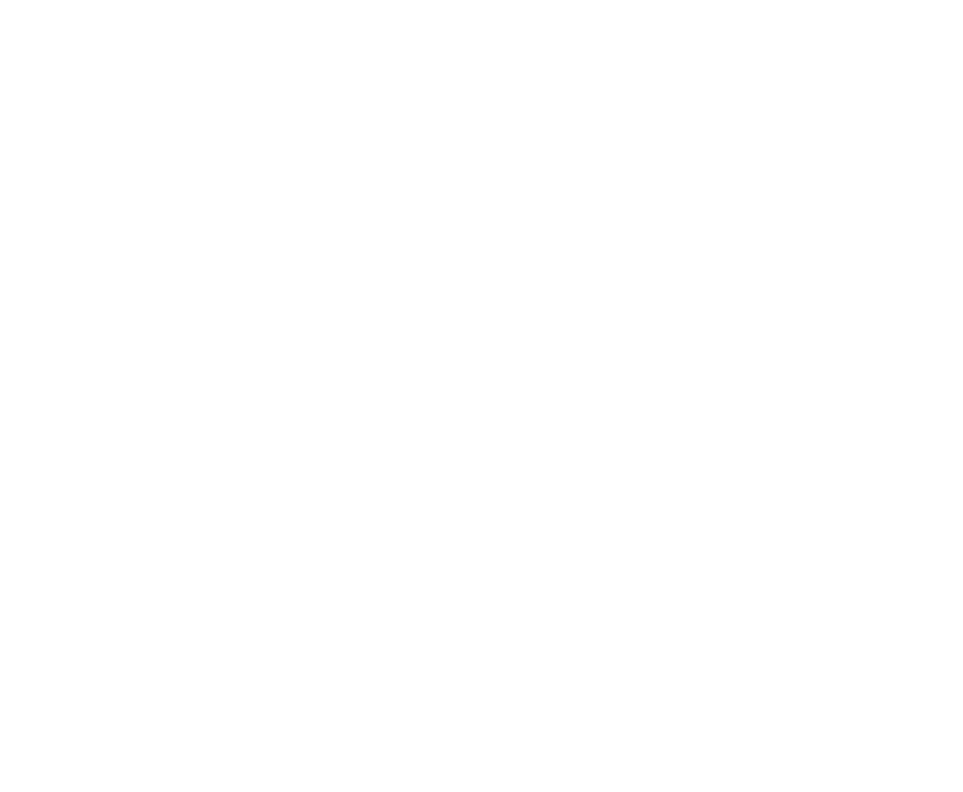
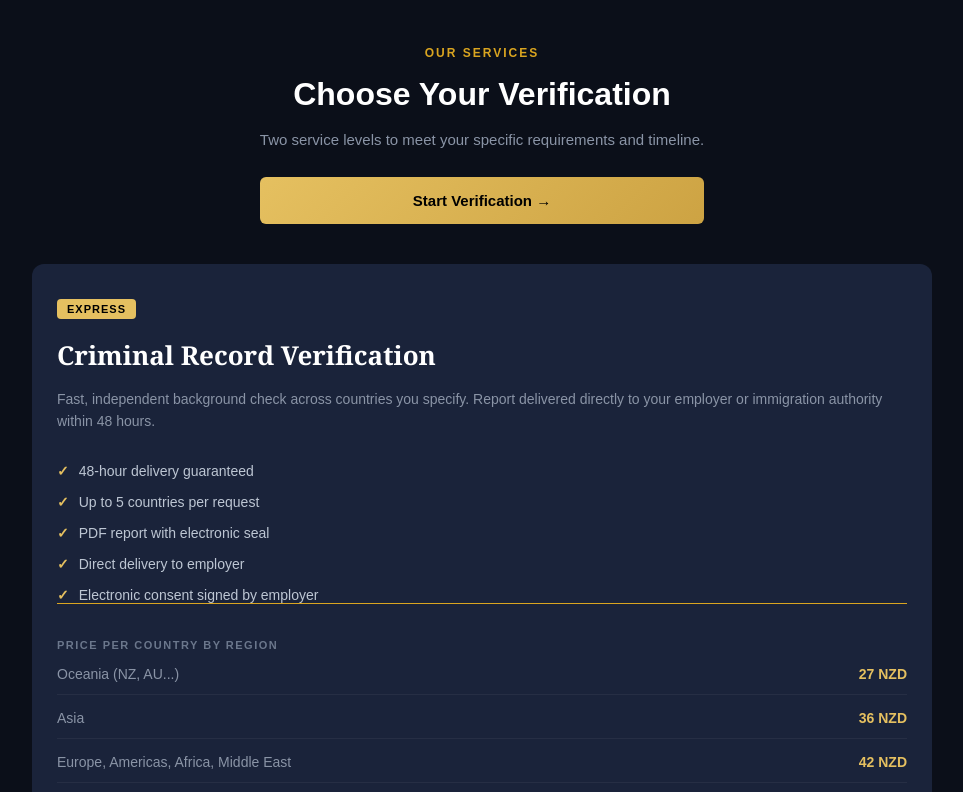
Before and after one commit to hafsaamir-prog/criminal-record-verification-app-, a React (Vite) app: page / in a window 1280 px wide. Shown: the part 988-1780 px from the top of the page, without its empty margins (158-1121 px from the left). Before the commit the page ends 986 px from the top, so only its background shows below. Built offline with nearby package versions, Linux system fonts and the light colour scheme.

Commit message:
Add a service section/card

```diff
--- a/src/App.css
+++ b/src/App.css
@@ -4,8 +4,9 @@
   min-height: 100vh;
   color:white;
   font-family:Arial,sans-serif;
-  padding:20px;
+  padding:20px 0;
   box-sizing: border-box;
+  margin:0;
 }
 
 .navbar {
@@ -118,8 +119,9 @@
     padding: 20px 40px;
     margin:0;
     gap:20px;
-    background-color: rgba(31, 30, 30, 0.8);
-    z-index:11
+    background-color: transparent;
+    z-index:11;
+    box-sizing: border-box;
   }
   .nav-links.active {
     display:flex;
@@ -263,3 +265,157 @@
     font-size:32px;
   }
 }
+.ser-container {
+  background-color: #0b0f19;
+  color: white;
+  font-family: 'Arial', sans-serif;
+  padding: 60px 60px;
+  display: flex;
+  flex-direction: column;
+  align-items: center;
+  gap: 40px;
+
+}
+
+.ser-header-section {
+  text-align: center;
+  max-width: 600px;
+}
+
+.ser-gold-title {
+  color: goldenrod;
+  font-size: 12px;
+  font-weight: bold;
+  letter-spacing: 2px;
+  text-transform: uppercase;
+}
+
+.ser-main-heading {
+  font-size: 32px;
+  font-weight: bold;
+  margin: 15px 0;
+}
+
+.ser-sub-heading {
+  color: #8a94a6;
+  font-size: 15px;
+  line-height: 1.6;
+  margin-bottom: 25px;
+}
+
+.start-verification-btn, .card-action-btn {
+  background: linear-gradient(135deg, #e5c060, #cda343);
+  color: #000;
+  border: none;
+  border-radius: 6px;
+  padding: 15px 30px;
+  font-size: 15px;
+  font-weight: bold;
+  width: 100%;
+  cursor: pointer;
+  transition: opacity 0.2s ease;
+}
+
+.start-verification-btn:hover, .card-action-btn:hover {
+  opacity: 0.9;
+}
+
+.service-card {
+  background-color: #1a233a;
+  border-radius: 12px;
+  padding: 35px 25px;
+  width: 100%;
+  max-width: 900px;
+  box-sizing: border-box;
+  display: flex;
+  flex-direction: column;
+}
+
+.express-badge {
+  background-color: #e5c060;
+  color: black;
+  font-size: 11px;
+  font-weight: bold;
+  letter-spacing: 1px;
+  padding: 4px 10px;
+  border-radius: 4px;
+  width: max-content;
+  margin-bottom: 20px;
+}
+
+.card-main-title {
+  font-size: 26px;
+  font-family: 'Georgia', serif;
+  margin: 0 0 15px 0;
+  line-height: 1.3;
+}
+
+.card-description {
+  color: #8a94a6;
+  font-size: 14px;
+  line-height: 1.6;
+  margin-bottom: 30px;
+}
+
+.checkpoints-list {
+  display: flex;
+  flex-direction: column;
+  gap: 15px;
+  margin-bottom: 35px;
+  border-bottom: 1px solid goldenrod;
+  padding-bottom: 25px;
+  list-style:none;
+  padding:0;
+}
+
+.checkpoint-item {
+  font-size: 14px;
+  color: #bdc6d3;
+  display: flex;
+  align-items: center;
+  gap: 10px;
+}
+
+.checkmark {
+  color: #e5c060;
+  font-weight: bold;
+}
+
+
+.price-region-title {
+  font-size: 11px;
+  color: #6b778c;
+  letter-spacing: 1.5px;
+  margin-bottom: 15px;
+}
+
+.price-table {
+  display: flex;
+  flex-direction: column;
+  gap: 15px;
+  margin-bottom: 20px;
+}
+
+.price-row {
+  display: flex;
+  justify-content: space-between;
+  align-items: center;
+  font-size: 14px;
+  padding-bottom: 12px;
+  border-bottom: 1px solid rgba(255, 255, 255, 0.05);
+}
+
+.region-name {
+  color: #8a94a6;
+}
+
+.region-cost {
+  color: #e5c060;
+  font-weight: bold;
+}
+
+.promo-text {
+  color: #505f79;
+  font-size: 12px;
+  margin: 5px 0 25px 0;
+}
--- a/src/App.jsx
+++ b/src/App.jsx
@@ -2,12 +2,15 @@
 import './App.css';
 import Hero from './components/Hero';
 import Stats from './components/Stats';
+import Services from './components/Services';
+
 
 export default function App() {
     return (
         <div className="app-wrapper">
             <Hero />
             <Stats/>
+            <Services/>
 
         </div>
     );
--- /dev/null
+++ b/src/components/Services.jsx
@@ -0,0 +1,77 @@
+import React, { useState } from 'react';
+
+export default function Services() {
+    const [isVerOpen, setIsVerOpen] = useState(false);
+
+    return (
+        <div className="ser-container">
+            <div className="ser-header-section">
+                <span className="ser-gold-title">OUR SERVICES</span>
+                <h1 className="ser-main-heading">Choose Your Verification</h1>
+                <p className="ser-sub-heading">Two service levels to meet your specific requirements and timeline.</p>
+                <button className="start-verification-btn" onClick={() => setIsVerOpen(!isVerOpen)}>
+                    Start Verification →
+                </button>
+            </div>
+
+            <div className="service-card">
+                <div className="express-badge">EXPRESS</div>
+
+                <h2 className="card-main-title">Criminal Record Verification</h2>
+
+                <p className="card-description">
+                    Fast, independent background check across countries you specify.
+                    Report delivered directly to your employer or immigration authority within 48 hours.
+                </p>
+
+                <ul className="checkpoints-list">
+                    <li className="checkpoint-item">
+                        <span className="checkmark">✓</span>
+                        48-hour delivery guaranteed
+                    </li>
+
+                    <li className="checkpoint-item">
+                        <span className="checkmark">✓</span>
+                        Up to 5 countries per request
+                    </li>
+
+                    <li className="checkpoint-item">
+                        <span className="checkmark">✓</span>
+                        PDF report with electronic seal
+                    </li>
+
+                    <li className="checkpoint-item">
+                        <span className="checkmark">✓</span>
+                        Direct delivery to employer
+                    </li>
+
+                    <li className="checkpoint-item">
+                        <span className="checkmark">✓</span>
+                        Electronic consent signed by employer
+                    </li>
+                </ul>
+
+                <h3 className="price-region-title">PRICE PER COUNTRY BY REGION</h3>
+
+                <div className="price-table">
+                    <div className="price-row">
+                        <span className="region-name">Oceania (NZ, AU...)</span>
+                        <span className="region-cost">27 NZD</span>
+                    </div>
+                    <div className="price-row">
+                        <span className="region-name">Asia</span>
+                        <span className="region-cost">36 NZD</span>
+                    </div>
+                    <div className="price-row">
+                        <span className="region-name">Europe, Americas, Africa, Middle East</span>
+                        <span className="region-cost">42 NZD</span>
+                    </div>
+                </div>
+
+                <p className="promo-text">Up to 5 countries · 40% discount with promo code</p>
+
+                <button className="card-action-btn">Start Now →</button>
+            </div>
+        </div>
+    );
+}
--- a/src/index.css
+++ b/src/index.css
@@ -1,111 +1,15 @@
-:root {
-  --text: #6b6375;
-  --text-h: #08060d;
-  --bg: #fff;
-  --border: #e5e4e7;
-  --code-bg: #f4f3ec;
-  --accent: #aa3bff;
-  --accent-bg: rgba(170, 59, 255, 0.1);
-  --accent-border: rgba(170, 59, 255, 0.5);
-  --social-bg: rgba(244, 243, 236, 0.5);
-  --shadow:
-    rgba(0, 0, 0, 0.1) 0 10px 15px -3px, rgba(0, 0, 0, 0.05) 0 4px 6px -2px;
-
-  --sans: system-ui, 'Segoe UI', Roboto, sans-serif;
-  --heading: system-ui, 'Segoe UI', Roboto, sans-serif;
-  --mono: ui-monospace, Consolas, monospace;
-
-  font: 18px/145% var(--sans);
-  letter-spacing: 0.18px;
-  color-scheme: light dark;
-  color: var(--text);
-  background: var(--bg);
-  font-synthesis: none;
-  text-rendering: optimizeLegibility;
-  -webkit-font-smoothing: antialiased;
-  -moz-osx-font-smoothing: grayscale;
-
-  @media (max-width: 1024px) {
-    font-size: 16px;
-  }
-}
-
-@media (prefers-color-scheme: dark) {
-  :root {
-    --text: #9ca3af;
-    --text-h: #f3f4f6;
-    --bg: #16171d;
-    --border: #2e303a;
-    --code-bg: #1f2028;
-    --accent: #c084fc;
-    --accent-bg: rgba(192, 132, 252, 0.15);
-    --accent-border: rgba(192, 132, 252, 0.5);
-    --social-bg: rgba(47, 48, 58, 0.5);
-    --shadow:
-      rgba(0, 0, 0, 0.4) 0 10px 15px -3px, rgba(0, 0, 0, 0.25) 0 4px 6px -2px;
-  }
-
-  #social .button-icon {
-    filter: invert(1) brightness(2);
-  }
+* {
+    margin: 0;
+    padding: 0;
+    box-sizing: border-box;
 }
 
 body {
-  margin: 0;
+    margin: 0;
+    padding: 0;
 }
 
 #root {
-  width: 1126px;
-  max-width: 100%;
-  margin: 0 auto;
-  text-align: center;
-  border-inline: 1px solid var(--border);
-  min-height: 100svh;
-  display: flex;
-  flex-direction: column;
-  box-sizing: border-box;
+    width: 100%;
+    min-height: 100vh;
 }
-
-h1,
-h2 {
-  font-family: var(--heading);
-  font-weight: 500;
-  color: var(--text-h);
-}
-
-h1 {
-  font-size: 56px;
-  letter-spacing: -1.68px;
-  margin: 32px 0;
-  @media (max-width: 1024px) {
-    font-size: 36px;
-    margin: 20px 0;
-  }
-}
-h2 {
-  font-size: 24px;
-  line-height: 118%;
-  letter-spacing: -0.24px;
-  margin: 0 0 8px;
-  @media (max-width: 1024px) {
-    font-size: 20px;
-  }
-}
-p {
-  margin: 0;
-}
-
-code,
-.counter {
-  font-family: var(--mono);
-  display: inline-flex;
-  border-radius: 4px;
-  color: var(--text-h);
-}
-
-code {
-  font-size: 15px;
-  line-height: 135%;
-  padding: 4px 8px;
-  background: var(--code-bg);
-}
```
